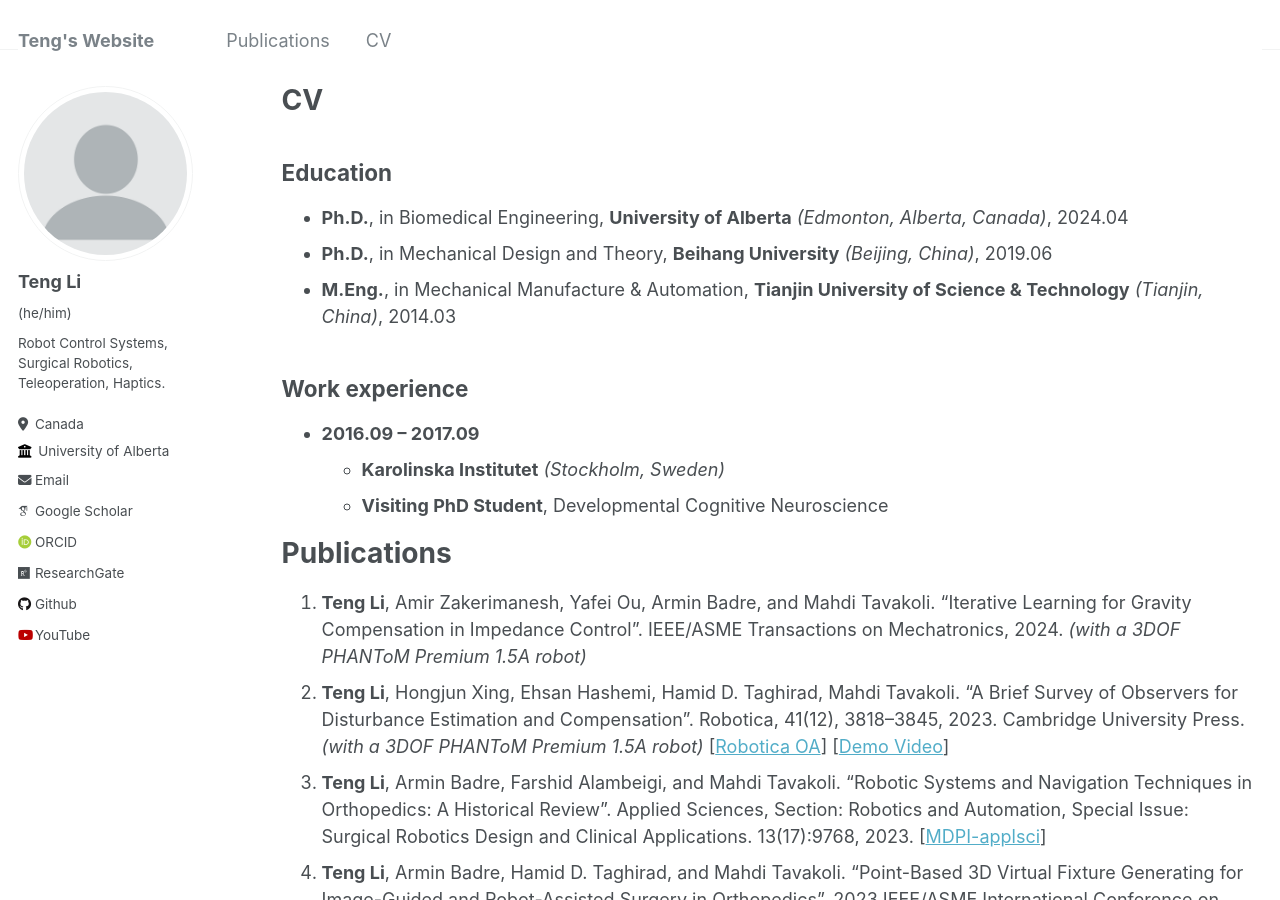
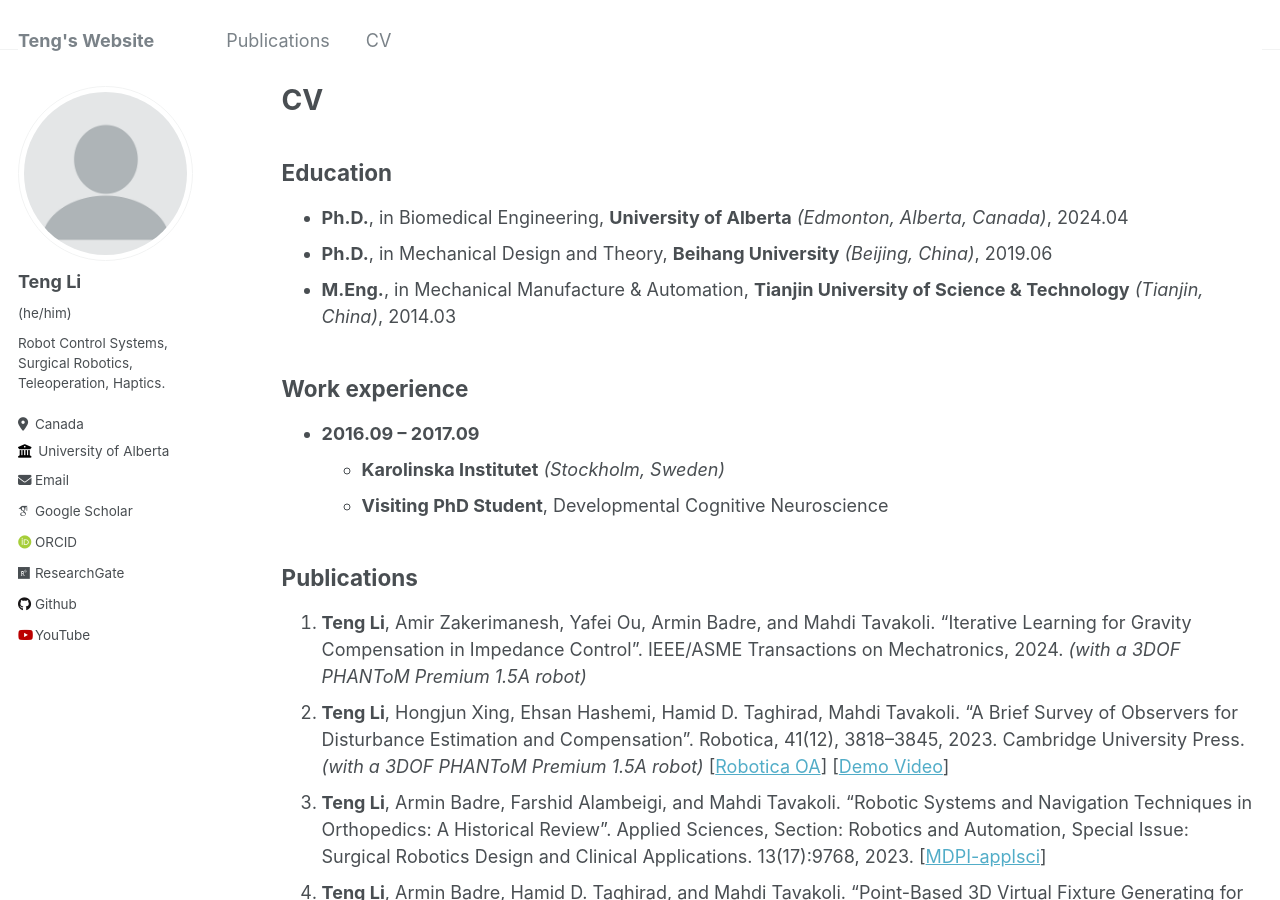
Before and after one commit to teng4/teng4.github.io, a Jekyll site: the page built from _pages/cv.md, in a window 1280 px wide and 900 px high. Built offline with Jekyll 4.4.1, drawn with Linux system fonts in a browser that asks for light colours; some web fonts are replaced.

Commit message:
Update cv.md

```diff
--- a/_pages/cv.md
+++ b/_pages/cv.md
@@ -64,8 +64,8 @@ Work experience
 <!-- * Skill 3 -->
 
 
-# Publications
-
+Publications
+------
 1. **Teng Li**, Amir Zakerimanesh, Yafei Ou, Armin Badre, and Mahdi Tavakoli. "Iterative Learning for Gravity Compensation in Impedance Control". IEEE/ASME Transactions on Mechatronics, 2024. _(with a 3DOF PHANToM Premium 1.5A robot)_
 2. **Teng Li**, Hongjun Xing, Ehsan Hashemi, Hamid D. Taghirad, Mahdi Tavakoli. "A Brief Survey of Observers for Disturbance Estimation and Compensation". Robotica, 41(12), 3818–3845, 2023. Cambridge University Press. _(with a 3DOF PHANToM Premium 1.5A robot)_ [[Robotica OA](https://doi.org/10.1017/S0263574723001091)] [[Demo Video](https://www.youtube.com/watch?v=6ePnym57jPU)]
 3. **Teng Li**, Armin Badre, Farshid Alambeigi, and Mahdi Tavakoli. "Robotic Systems and Navigation Techniques in Orthopedics: A Historical Review". Applied Sciences, Section: Robotics and Automation, Special Issue: Surgical Robotics Design and Clinical Applications. 13(17):9768, 2023. [[MDPI-applsci](https://www.mdpi.com/2076-3417/13/17/9768)]
```
